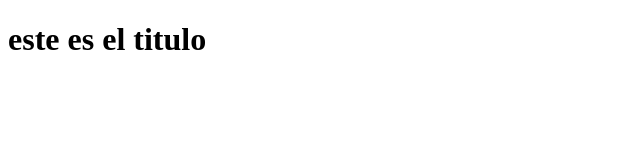
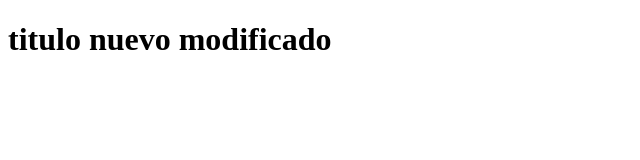
Before and after one commit to eliasf30/prueba, a plain HTML site: page index.html in a window 1280 px wide. Shown: the whole page, without its empty margins (0-640 px from the left). Drawn offline with Linux system fonts and the light colour scheme.

Commit message:
se modifico index nuevamente

```diff
--- a/index.html
+++ b/index.html
@@ -7,6 +7,6 @@
     <title>Document</title>
 </head>
 <body>
-    <h1>este es el titulo</h1>
+    <h1>titulo nuevo modificado</h1>
 </body>
 </html>
```
